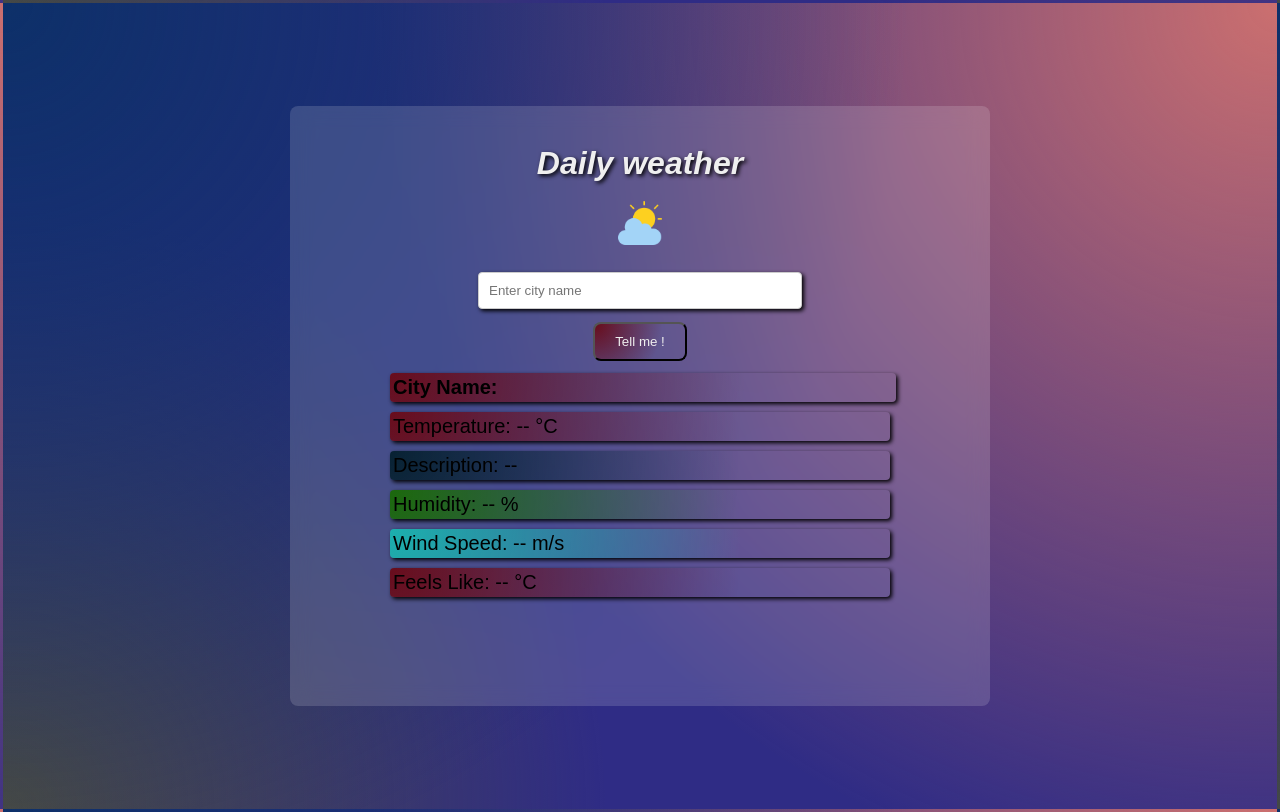
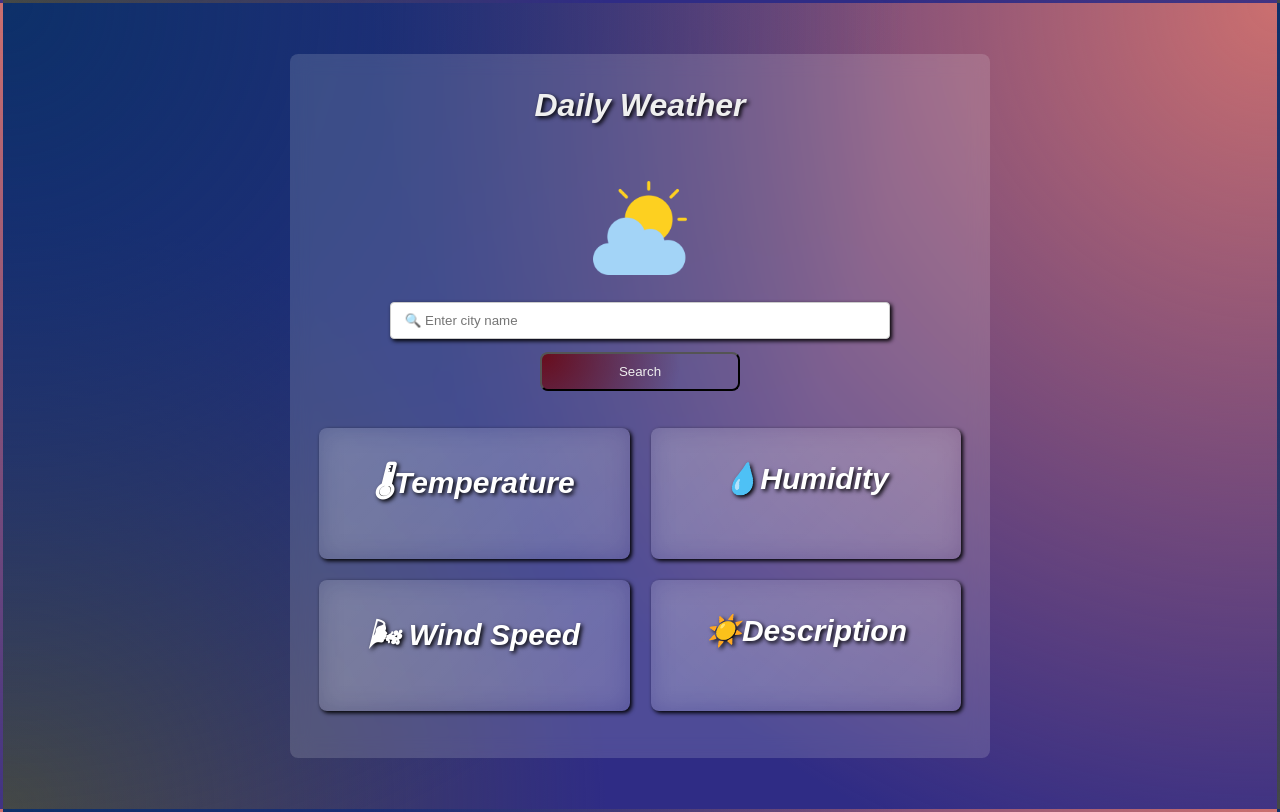
Before and after one commit to HemantAn112/WeatherApp, a plain HTML site: page index.html in a window 1280 px wide. Drawn offline with Linux system fonts and the light colour scheme.

Commit message:
changingstyle

```diff
--- a/index.html
+++ b/index.html
@@ -13,30 +13,53 @@
 
 
         <div class="weather">
+            <h1>Daily Weather</h1>
+            <div class="bganimation">
 
+            </div>
 
             <div class="con">
-                 <h1>Daily weather</h1>
+                 <h1></h1>
                  <img src="cloudy.png" alt="Weather Icon">
-<br>
+       <br>
 
-            <input type="text" id="city" placeholder="Enter city name">
-            <button id="search">Tell me !</button>
+            <input type="text" id="city" placeholder=" 🔍 Enter city name ">
 
-            <div id="result">
-
-                <h4 id="city-name">City Name:</h3>
-                <p id="temperature">Temperature: -- °C</p>
-                <p id="description">Description: --</p>
-                <p id="humidity">Humidity: -- %</p>
-                <p id="wind-speed">Wind Speed: -- m/s</p>
-                <p id = "feels-like">Feels Like: -- °C</p>
+            <button id="search">Search</button>
 
 
 
             </div>
+
+            <div class="weatherdetails">
+
+                <div class = "card">
+                    <h3 id = "temprature"> 🌡Temperature</h3>
+                    <p id="temp"></p>
+
+
+                </div>
+                <div class = "card">
+                    <h3 id = "humidity">💧Humidity</h3>
+                    <p id="humidityy"></p>
+
             </div>
+
+                <div class = "card">
+                    <h3 id = "wind-speed"> 🌬 Wind Speed </h3>
+                    <p id="wind"></p>
+                   </div>
+
+                <div class = "card">
+                    <h3 id ="description">☀️Description </h3>
+                    <p id="Description"></p>
+
+            </div>
+
         </div>
+
+
+
         <br>
 
 
--- a/script.js
+++ b/script.js
@@ -1,28 +1,73 @@
-document.getElementById("search").addEventListener("click", function () {
-    const city = document.getElementById("city").value.trim();
+const API_KEY = "37efdddbd13956e5703b2e48b50b9e73";
 
-    if (!city) {
-        alert("Pehle city ka naam daalo!");
-        return;
+const icons = {
+    'clear sky': '☀️', 'few clouds': '🌤️', 'scattered clouds': '⛅',
+    'broken clouds': '🌥️', 'overcast clouds': '☁️',
+    'shower rain': '🌦️', 'rain': '🌧️', 'light rain': '🌧️',
+    'moderate rain': '🌧️', 'thunderstorm': '⛈️', 'snow': '❄️', 'mist': '🌫️',
+    'haze': '🌫️', 'fog': '🌫️', 'smoke': '🌫️', 'dust': '🌪️',
+};
+
+function getIcon(desc) {
+    const d = desc.toLowerCase();
+    for (const [k, v] of Object.entries(icons)) {
+        if (d.includes(k)) return v;
     }
+    return '🌡️';
+}
 
-    const API_KEY = "37efdddbd13956e5703b2e48b50b9e73";
-    const url = `https://api.openweathermap.org/data/2.5/weather?q=${encodeURIComponent(city)}&appid=${API_KEY}&units=metric`;
+async function fetchWeather() {
+    const city = document.getElementById('city').value.trim();
+    if (!city) return;
 
-    fetch(url)
-        .then(response => {
-            if (!response.ok) throw new Error("City not found");
-            return response.json();
-        })
-        .then(data => {
-            document.getElementById("city-name").textContent = "City: " + data.name + ", " + data.sys.country;
-            document.getElementById("temperature").textContent = "Temperature: " + Math.round(data.main.temp) + " °C";
-            document.getElementById("description").textContent = "Description: " + data.weather[0].description;
-            document.getElementById("humidity").textContent = "Humidity: " + data.main.humidity + " %";
-            document.getElementById("wind-speed").textContent = "Wind Speed: " + Math.round(data.wind.speed * 3.6) + " km/h";
-            document.getElementById("feels-like").textContent = "Feels Like: " + Math.round(data.main.feels_like) + " °C";
-        })
-        .catch(error => {
-            alert("City nahi mili, dobara try karo!");
-        });
+    const hero  = document.getElementById('hero');
+    const error = document.getElementById('error');
+
+    if (hero)  hero.innerHTML = '<p>Dhoondh raha hoon… ⏳</p>';
+    if (error) error.textContent = '';
+
+    ['temp', 'humidityy', 'wind', 'Description'].forEach(id => {
+        const el = document.getElementById(id);
+        if (el) el.textContent = '–';
+    });
+
+    try {
+        const url = `https://api.openweathermap.org/data/2.5/weather?q=${encodeURIComponent(city)}&appid=${API_KEY}&units=metric`;
+        const res  = await fetch(url);
+        const data = await res.json();
+
+        if (data.cod !== 200) throw new Error(data.message || 'Shehar nahi mila');
+
+        const { name, main, wind, weather } = data;
+        const desc = weather[0].description;
+        const icon = getIcon(desc);
+
+        if (hero) {
+            hero.innerHTML = `
+                <div>${icon}</div>
+                <h2>${name}</h2>
+                <h1>${Math.round(main.temp)}°C</h1>
+                <p>${desc}</p>
+            `;
+        }
+
+        const temp        = document.getElementById('temp');
+        const humidityy   = document.getElementById('humidityy');
+        const windEl      = document.getElementById('wind');
+        const descEl      = document.getElementById('Description');
+
+        if (temp)      temp.textContent      = `${Math.round(main.temp)} °C`;
+        if (humidityy) humidityy.textContent  = `${main.humidity}%`;
+        if (windEl)    windEl.textContent     = `${wind.speed} m/s`;
+        if (descEl)    descEl.textContent     = desc;
+
+    } catch (err) {
+        if (hero)  hero.innerHTML    = '<p>Kuch galat hua 😔</p>';
+        if (error) error.textContent = `⚠️ ${err.message}`;
+    }
+}
+
+document.getElementById('search').addEventListener('click', fetchWeather);
+document.getElementById('city').addEventListener('keydown', e => {
+    if (e.key === 'Enter') fetchWeather();
 });
--- a/style.css
+++ b/style.css
@@ -33,9 +33,6 @@ body{
     )
      #2f2c85;
 
-
-
-
 }
 
 
@@ -49,7 +46,7 @@ body{
    background-color: #6497ba;
     padding: 20px;
     border-radius: 8px;
-    height: 600px;
+    height: 800pxpx;
     width: 700px;
      background: rgba(255,255,255,0.15);
      backdrop-filter: blur(10px);
@@ -71,8 +68,8 @@ img{
 
     transition: all 0.3s ease;
 
-    width: 50x;
-    height: 50px;
+    width: 100x;
+    height: 100px;
 
 }
 img:hover{
@@ -131,7 +128,7 @@ input{
 
     transition: all 0.3s ease;
     box-shadow: 2px 2px 4px #000000;
-    width: 50%;
+    width: 500px;
     padding: 10px;
     margin-bottom: 10px;
     border: 1px solid #ccc;
@@ -142,6 +139,7 @@ input:hover{
     transform: scale(1.05);
 }
 #search{
+    width: 200px;
     transition: all 0.3s ease;
     padding: 10px 20px;
      border-radius: 8px;
@@ -193,137 +191,77 @@ justify-content: end;
 align-items: end;
 
 
+}
+.weatherdetails{
+    display:grid;
+    grid-template-columns:repeat(2,1fr);
+    gap:15px;
+    margin-top:25px;
+}
+
+h3{
+
+    transition: all 0.3s ease;
+    text-shadow: 2px 2px 4px #000000;
+    font-style:italic;
+    border-radius: 4px;
+    padding: 10px;
+    text-align: center;
+    color: #efefef;
+
+
+
 
 }
-#city-name{
+.card{
+
     transition: all 0.3s ease;
-    margin-bottom: 10px;
     box-shadow: 2px 2px 4px #000000;
-
-    font-size: 20px;
-    border-radius: 4px;
-    width: 100%;
-    background:
+    padding: 20px;
+    border-radius: 8px;
+/*
+       background:
     radial-gradient(
     circle at top left,
-    #690d1c,
-    transparent 70%
+    #e2644e,
+    transparent 50%
 
-    )
-
-}
-#city-name:hover{
-    box-shadow: 4px 4px 8px #000000;
-    transform: scale(1.05);
-
-}
-#temperature{
-    transition: all 0.3s ease;
-     margin-bottom: 10px;
-    box-shadow: 2px 2px 4px #000000;
-
-    font-size: 20px;
-
-    border-radius: 4px;
+    ) */
     background:
-    radial-gradient(
-    circle at top left,
-    #690d1c,
-    transparent 70%
-
-    )
-
-}
-#temperature:hover{
-    box-shadow: 4px 4px 8px #000000;
-    transform: scale(1.05);
-}
-#description{
-    transition: all 0.3s ease;
- margin-bottom: 10px;
-    box-shadow: 2px 2px 4px #000000;
-    font-size: 20px;
-
-    border-radius: 4px;
-    background:
-    radial-gradient(
-    circle at top left,
-    #082233,
-    transparent 70%
-
-    )
+linear-gradient(135deg,
+rgba(255,255,255,0.12),
+rgba(255,255,255,0.04));
+backdrop-filter: blur(12px);
 
 }
 
-#description:hover{
-    box-shadow: 4px 4px 8px #000000;
-    transform: scale(1.05);
-}
 
-#humidity{
-    transition: all 0.3s ease;
-     margin-bottom: 10px;
-    box-shadow: 2px 2px 4px #000000;
-
-    font-size: 20px;
-
-    border-radius: 4px;
-    background:
-    radial-gradient(
-    circle at top left,
-    #1c690d,
-    transparent 70%
-
-    )
+.card h3{
+    font-size: 30px;
+    font-weight: 700px;
+    color: white;
+    text-align: center;
 
 }
-#humidity:hover{
-    box-shadow: 4px 4px 8px #000000;
-    transform: scale(1.05);
+.card p {
+  font-size: 2rem;
+  font-weight: 700;
+  color: white;
+  margin-top: 8px;
+  padding-left: 4px;
+
 }
-#wind-speed{
+.card{
 
-    transition: all 0.3s ease;
-     margin-bottom: 10px;
-    box-shadow: 2px 2px 4px #000000;
-    width: 500px;
+transition:all 0.3s ease;
 
-    font-size: 20px;
-
-    border-radius: 4px;
-    background:
-    radial-gradient(
-    circle at top left,
-    #1cb0ae,
-    transparent 70%
-
-    )
 
 }
 
-#wind-speed:hover{
-    box-shadow: 4px 4px 8px #000000;
-    transform: scale(1.05);
-}
+.card:hover{
 
-#feels-like{
-    transition: all 0.3s ease;
-     margin-bottom: 10px;
-    box-shadow: 2px 2px 4px #000000;
+    transform:translateY(-6px);
+    box-shadow: 0px 10px 25px rgba(0,0,0,0.3);
 
-    font-size: 20px;
-
-    border-radius: 4px;
-    background:
-    radial-gradient(
-    circle at top left,
-    #690d1c,
-    transparent 70%
-
-    )
 
 }
-#feels-like:hover{
-    box-shadow: 4px 4px 8px #000000;
-    transform: scale(1.05);
-}
```
